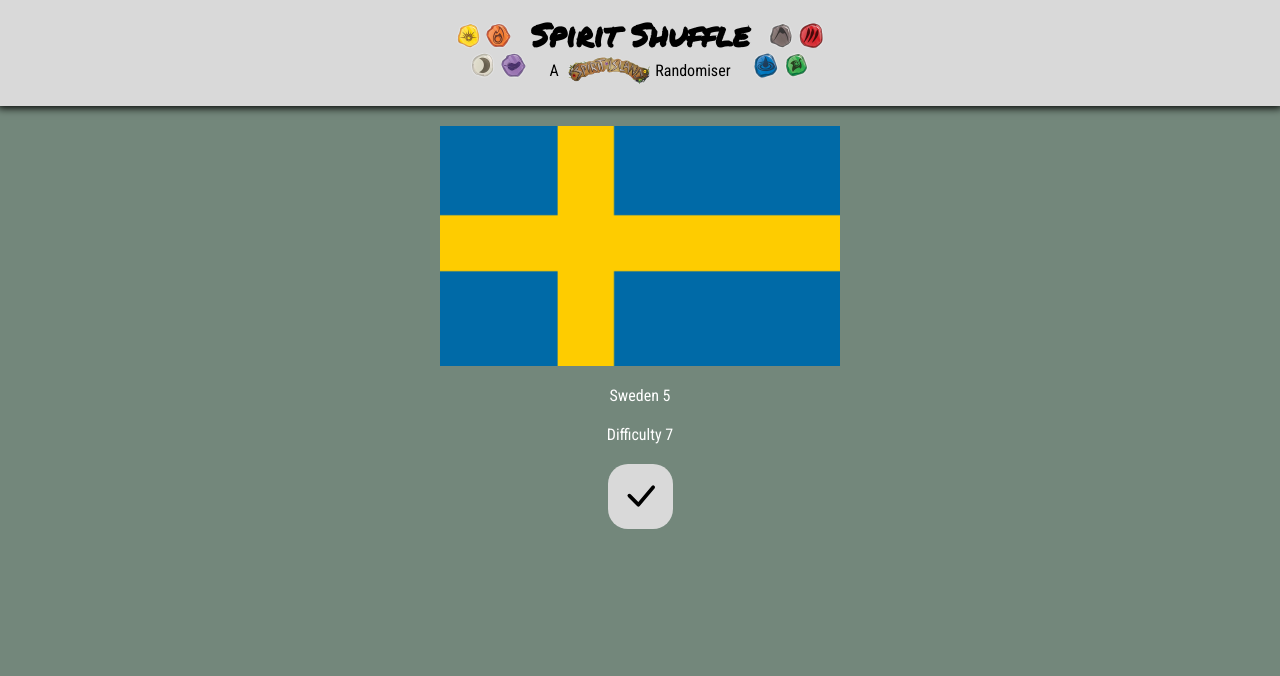
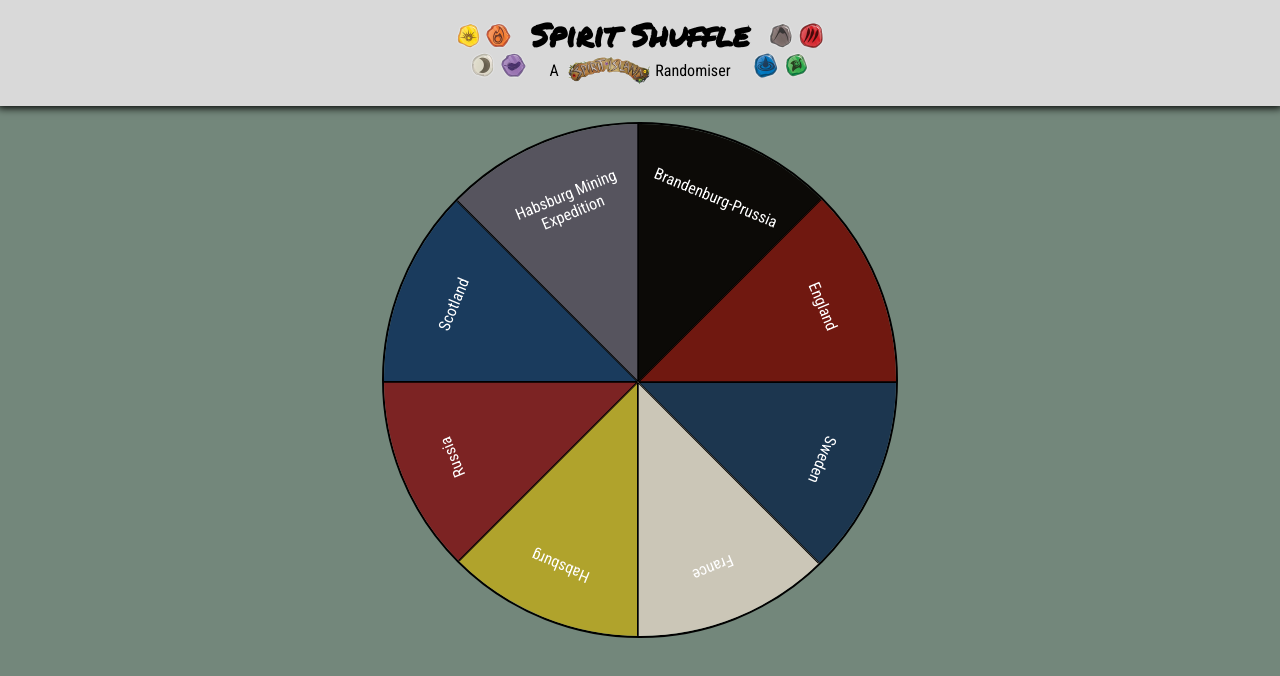
Before and after one commit to robbyoung/spirit-shuffle, a React (Create React App) app: page /difficulty in a window 1280 px wide. Shown: the top 676 px of the page. Built offline with nearby package versions, Linux system fonts and the light colour scheme.

Commit message:
Create a static wheel component with adversary names

```diff
--- /dev/null
+++ b/src/components/adversary-wheel/adversary-wheel.scss
@@ -0,0 +1,80 @@
+@import '../../variables.scss';
+
+.adversary-wheel {
+    overflow:hidden;
+    position: relative;
+    margin: 1em auto;
+    border:  2px solid black;
+    padding: 0;
+    width: 32em; height: 32em;
+    border-radius: 50%;
+    list-style: none;
+
+    $max-adversaries: 8;
+
+    @for $n from 1 to $max-adversaries+1 {
+        &.slices-#{$n} {
+            @for $i from 0 to $n {
+                .slice-#{$i} {
+                    transform: rotate(#{calc($i * 360 / $n)}deg) skewY(#{calc(-360 / $n)}deg);
+                    overflow: hidden;
+                    position: absolute;
+                    top: 0; right: 0;
+                    width: 50%;
+                    height: 50%;
+                    transform-origin: 0% 100%;
+                    border: 1px solid black;
+                }
+            }
+
+            .slice-contents {
+                transform:  skewY(#{calc(360 / $n)}deg);
+
+                p {
+                    transform: rotate(#{calc(360 / $n / 2)}deg);
+                }
+            }
+        }
+    }
+
+    .slice-contents {
+        position: absolute;
+        display: flex;
+        justify-content: center;
+        text-align: center;
+        width: 60%;
+        top: 55%;
+    }
+
+    .slice-bp {
+        background-color: #0C0A07;
+    }
+
+    .slice-en {
+        background-color: #701810;
+    }
+
+    .slice-sw {
+        background-color: #1C364F;
+    }
+
+    .slice-fr {
+        background-color: #CBC6B7;
+    }
+
+    .slice-hb {
+        background-color: #B0A32C;
+    }
+
+    .slice-ru {
+        background-color: #7C2323;
+    }
+
+    .slice-sc {
+        background-color: #1A3B5D;
+    }
+
+    .slice-hm {
+        background-color: #56545E;
+    }
+}
--- /dev/null
+++ b/src/components/adversary-wheel/adversary-wheel.tsx
@@ -0,0 +1,22 @@
+import { Adversary } from '../../models/adversaries';
+import './adversary-wheel.scss';
+
+interface AdversaryWheelProps {
+  availableAdversaries: Adversary[];
+}
+
+function AdversaryWheel({ availableAdversaries }: AdversaryWheelProps) {
+  return (
+    <ul className={`adversary-wheel slices-${availableAdversaries.length}`}>
+      {availableAdversaries.map((adversary, i) => (
+        <li className={`slice-${i} slice-${adversary.key}`} key={adversary.key}>
+          <div className="slice-contents">
+            <p>{adversary.name}</p>
+          </div>
+        </li>
+      ))}
+    </ul>
+  );
+}
+
+export default AdversaryWheel;
--- a/src/pages/difficulty-setup-page/difficulty-setup-page.tsx
+++ b/src/pages/difficulty-setup-page/difficulty-setup-page.tsx
@@ -9,6 +9,7 @@ import IconButton from '../../components/icon-button/icon-button';
 import { BsCheckLg } from 'react-icons/bs';
 import { useState } from 'react';
 import useQueryState from '../../hooks/use-query-state';
+import AdversaryWheel from '../../components/adversary-wheel/adversary-wheel';
 
 function DifficultySetupPage() {
   const [difficulty] = useState<IndexedAdversary>(
@@ -19,27 +20,7 @@ function DifficultySetupPage() {
 
   return (
     <div className="body difficulty-setup-page">
-      {difficulty && (
-        <>
-          <img
-            className="flag"
-            src={getImageForAdversary(difficulty.adversary)}
-          ></img>
-          <p>
-            {difficulty.adversary.name} {difficulty.index}
-          </p>
-          <p>
-            Difficulty {difficulty.adversary.difficulties[difficulty.index]}
-          </p>
-        </>
-      )}
-      {
-        <IconButton
-          icon={<BsCheckLg />}
-          tooltip="Done"
-          onClick={() => addAdversary(difficulty, 'summary')}
-        ></IconButton>
-      }
+      <AdversaryWheel availableAdversaries={allAdversaries} />
     </div>
   );
 }
```
